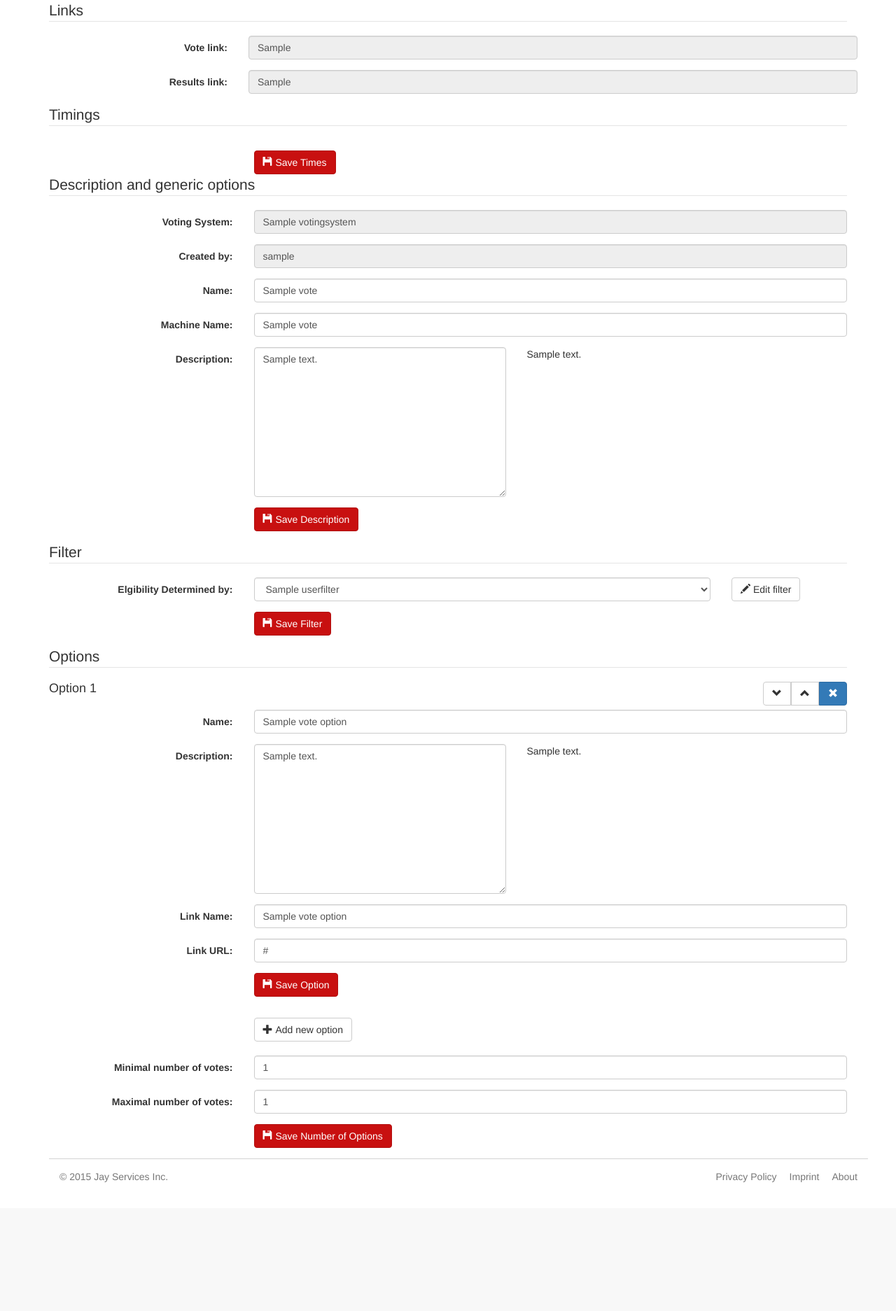
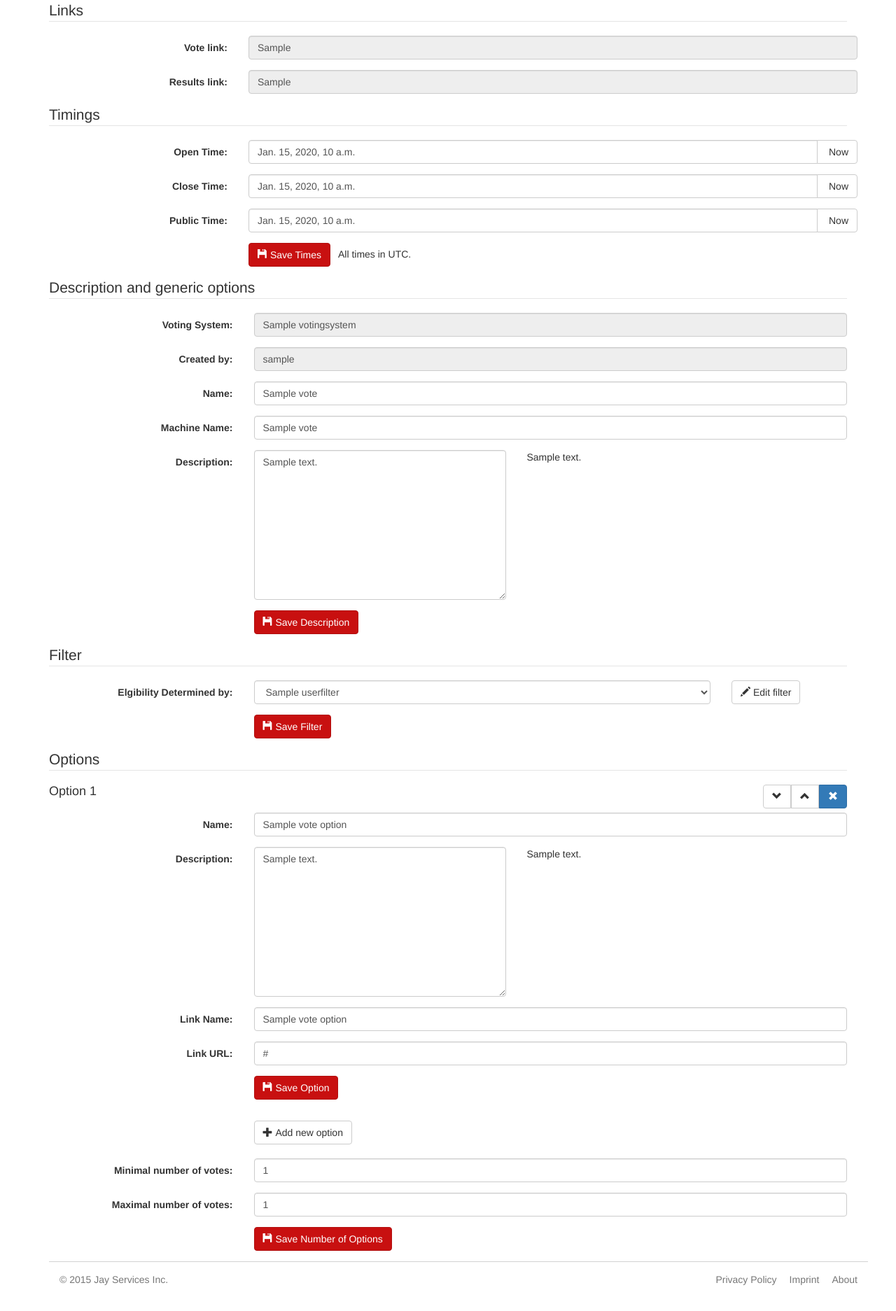
Before and after one commit to tkw1536/jay, a Django app: template templates/vote/vote_edit.html in a window 1280 px wide. Shown: the part 185-2058 px from the top of the page at 70% size. Before the commit the page ends 1874 px from the top, so only its background shows below. Run offline with Django 3.2, Linux system fonts and the light colour scheme; tables that the repository leaves empty hold one stand-in row (values such as "Sample post"); the template is opened without the code that fills it: values that come from a table or form of the project are taken from there, most other values are stand-ins (such as "Sample title", 1, 10 or a date in 2020); parts of the project's set-up code (start-up, migrations or seed data) failed here and were passed over; some libraries are stand-ins or nearby versions.

Commit message:
Vote Edit Page is done

```diff
--- a/filters/forest.js
+++ b/filters/forest.js
@@ -11,14 +11,14 @@ var simplify = function( tree ){
 
 /** Checks if an object matches a filter tree */
 var matches = function(tree, obj){
-  return logic.matches(tree, obj)
+  return logic.matches(tree, obj);
 }
 
 /** Finds objects that match a filter tree */
 var map_match = function(tree, objs){
   var res = [];
 
-  for(var i = 0; i < obj.length; i++){
+  for(var i = 0; i < objs.length; i++){
     res.push(matches(tree, objs[i]));
   }
 
--- a/filters/models.py
+++ b/filters/models.py
@@ -41,6 +41,13 @@ class UserFilter(models.Model):
 		except Exception as e:
 			return False
 
+	def map_matches(self, objs):
+
+		try:
+			return forest.map_match(json.loads(self.tree), objs)
+		except Exception as e:
+			return False
+
 	def canEdit(self, user):
 		"""
 			Checks if a user can edit this UserFilter.
--- a/static/js/votes/edit_preview.js
+++ b/static/js/votes/edit_preview.js
@@ -23,4 +23,38 @@ $(function(){
       });
     })();
   }
+
+  $("#open_time, #close_time, #public_time").each(function(){
+    // find the input
+    var $me = $(this);
+
+    // wrap it in an input group.
+    var $div = $("<div class='input-group'>");
+    $me.wrap($div);
+
+    $me.parent().append(
+      $("<span class='input-group-btn'>").append(
+        $("<button type='submit' class='btn btn-default' >&nbsp;Now</button>").click(function(e){
+
+          // do not submit the form
+          e.preventDefault();
+
+          // get the time that it is now.
+          var now = new Date();
+
+          var timestr = "%Y-%m-%d %H:%M:%S";
+
+          timestr = timestr.replace("%Y", now.getFullYear());
+          timestr = timestr.replace("%m", ("0" + (now.getUTCMonth() + 1)).slice(-2));
+          timestr = timestr.replace("%d", ("0" + now.getUTCDate()).slice(-2));
+          timestr = timestr.replace("%H", ("0" + now.getUTCHours()).slice(-2));
+          timestr = timestr.replace("%M", ("0" + now.getUTCMinutes()).slice(-2));
+          timestr = timestr.replace("%S", ("0" + now.getUTCSeconds()).slice(-2));
+
+          $me.val(timestr);
+        })
+      )
+    )
+  })
+
 });
--- a/templates/vote/fragments/vote_stage.html
+++ b/templates/vote/fragments/vote_stage.html
@@ -15,7 +15,7 @@
       </div>
       <div class="col-sm-3">
         <div class="form-group">
-          Re-enter your password to stage the vote. This will prevent any further changes to be made.
+          Re-enter your password to stage the vote. This will prevent any further changes to be made. Staging the vote may take a few seconds.
         </div>
       </div>
     </div>
@@ -38,7 +38,7 @@
       </div>
       <div class="col-sm-3">
         <div class="form-group">
-          Re-enter your password to stage the vote.
+          Re-enter your password to update eligibility count. This may take a few seconds.
         </div>
       </div>
     </div>
--- a/templates/vote/fragments/vote_times.html
+++ b/templates/vote/fragments/vote_times.html
@@ -1,10 +1,33 @@
 <div class="row">
-  <form method="POST" action="{% url 'votes:edit_time' system_name=vote.system.machine_name vote_name=vote.machine_name  %}">
+  <form method="POST" action="{% url 'votes:edit_time' system_name=vote.system.machine_name vote_name=vote.machine_name  %}" class="form-horizontal">
     {% csrf_token %}
 
     <div class="form-group">
-      <div class="col-sm-offset-3 col-sm-9">
+      <label class="control-label col-sm-3" for="open_time">Open Time:</label>
+      <div class="col-sm-9">
+          <input type="text" class="form-control" name="open_time" id="open_time" {% if vote_readonly %} disabled="disabled" {% endif %} value="{{ vote_open_time }}">
+      </div>
+    </div>
+
+    <div class="form-group">
+      <label class="control-label col-sm-3" for="close_time">Close Time:</label>
+      <div class="col-sm-9">
+        <input type="text" class="form-control" name="close_time" id="close_time" {% if vote_readonly %} disabled="disabled" {% endif %} value="{{ vote_close_time }}">
+      </div>
+    </div>
+
+    <div class="form-group">
+      <label class="control-label col-sm-3" for="public_time">Public Time:</label>
+      <div class="col-sm-9">
+        <input type="text" class="form-control" name="public_time" id="public_time" {% if vote_readonly %} disabled="disabled" {% endif %} value="{{ vote_public_time }}">
+      </div>
+    </div>
+
+    <div class="form-group">
+      <div class="col-sm-offset-3 col-sm-3">
         <button type="submit" id="submit" class="btn btn-primary" {% if vote_readonly %} disabled="disabled" {% endif %}><span class="glyphicon glyphicon-floppy-disk"></span>&nbsp;Save Times</button>
+
+        &nbsp; All times in UTC.
       </div>
     </div>
 
--- a/users/ojub_auth.py
+++ b/users/ojub_auth.py
@@ -71,3 +71,23 @@ class OjubBackend(object):
 			return User.objects.get(pk=user_id)
 		except User.DoesNotExist:
 			return None
+
+def get_all(username, password):
+	r = requests.post(OPENJUB_BASE + "auth/signin",
+		data = {'username':username, 'password': password})
+
+	if r.status_code != requests.codes.ok:
+		return None
+
+	resp = r.json()
+
+	uname = resp['user']
+	token = resp['token']
+
+	allusers = requests.get(OPENJUB_BASE + "query",
+		params = {'token':token, 'limit':100000})
+
+	if allusers.status_code != requests.codes.ok:
+		return None
+	else:
+		return allusers.json()["data"]
--- a/votes/models.py
+++ b/votes/models.py
@@ -9,6 +9,8 @@ from django.contrib import admin
 
 from settings.models import VotingSystem
 from filters.models import UserFilter
+
+from users.ojub_auth import get_all
 
 from jay.restricted import is_restricted_word
 
@@ -57,7 +59,32 @@ class Vote(models.Model):
 		return self.status.stage == Status.INIT
 
 	def update_eligibility(self, username, password):
-		print("update_eligibility", username, password)
+
+		if self.filter == None:
+			raise Exception("Missing filter. ")
+
+		everyone = get_all(username, password)
+
+		if everyone == None:
+			raise Exception("Invalid password. ")
+
+
+		check = self.filter.map_matches(everyone)
+		c = 0
+
+		for b in check:
+			if b:
+				c += 1
+
+		# get or create the passive vote object
+		(pv, _) = PassiveVote.objects.get_or_create(vote=self, defaults={'num_voters': 0, 'num_eligible': 0})
+
+		# update the eligibility number
+		pv.num_eligible = c
+
+		# and save
+		pv.save()
+
 
 	# Touch yourself
 	def touch(self):
```
Also changed, not shown: votes/views.py (+17 -5 lines).
